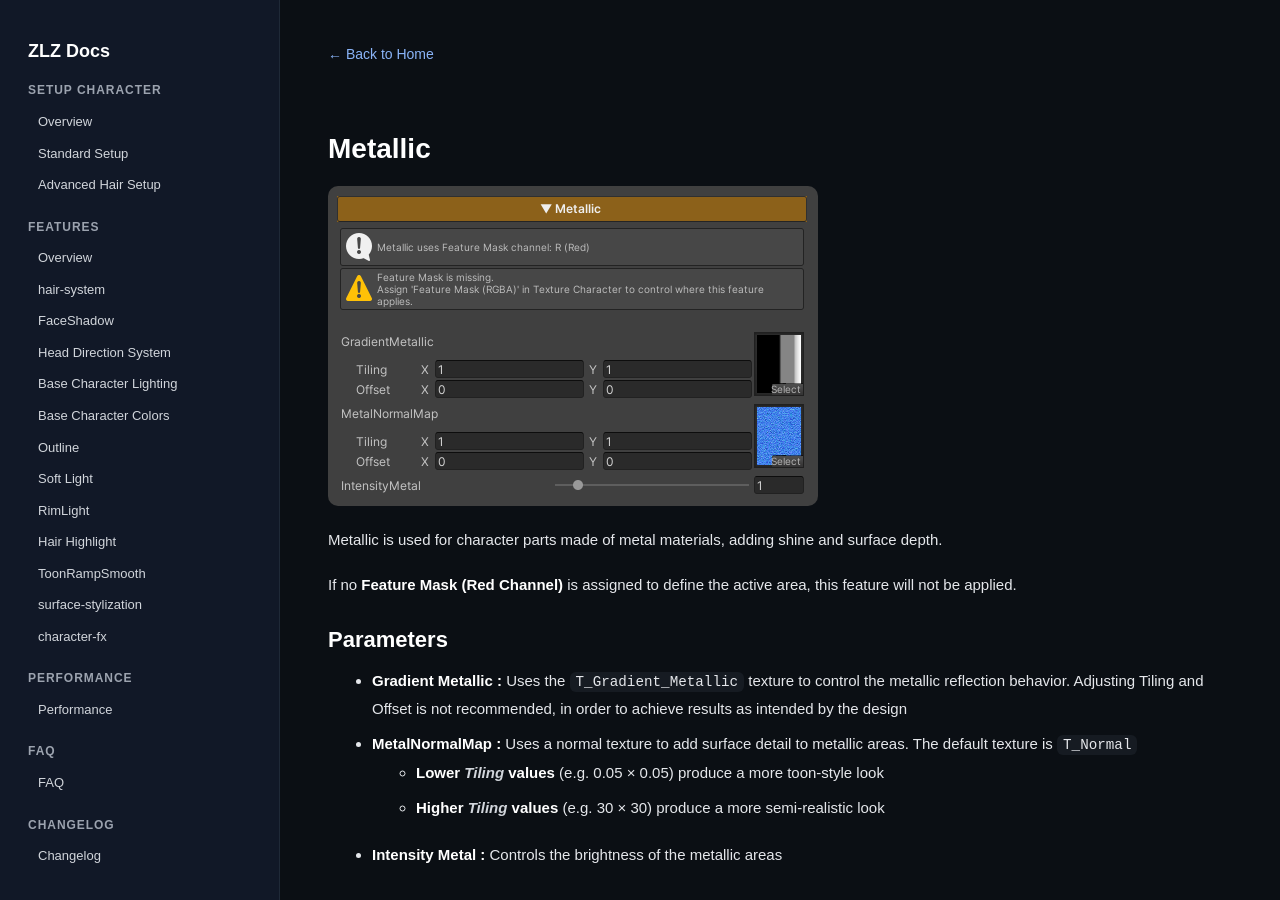
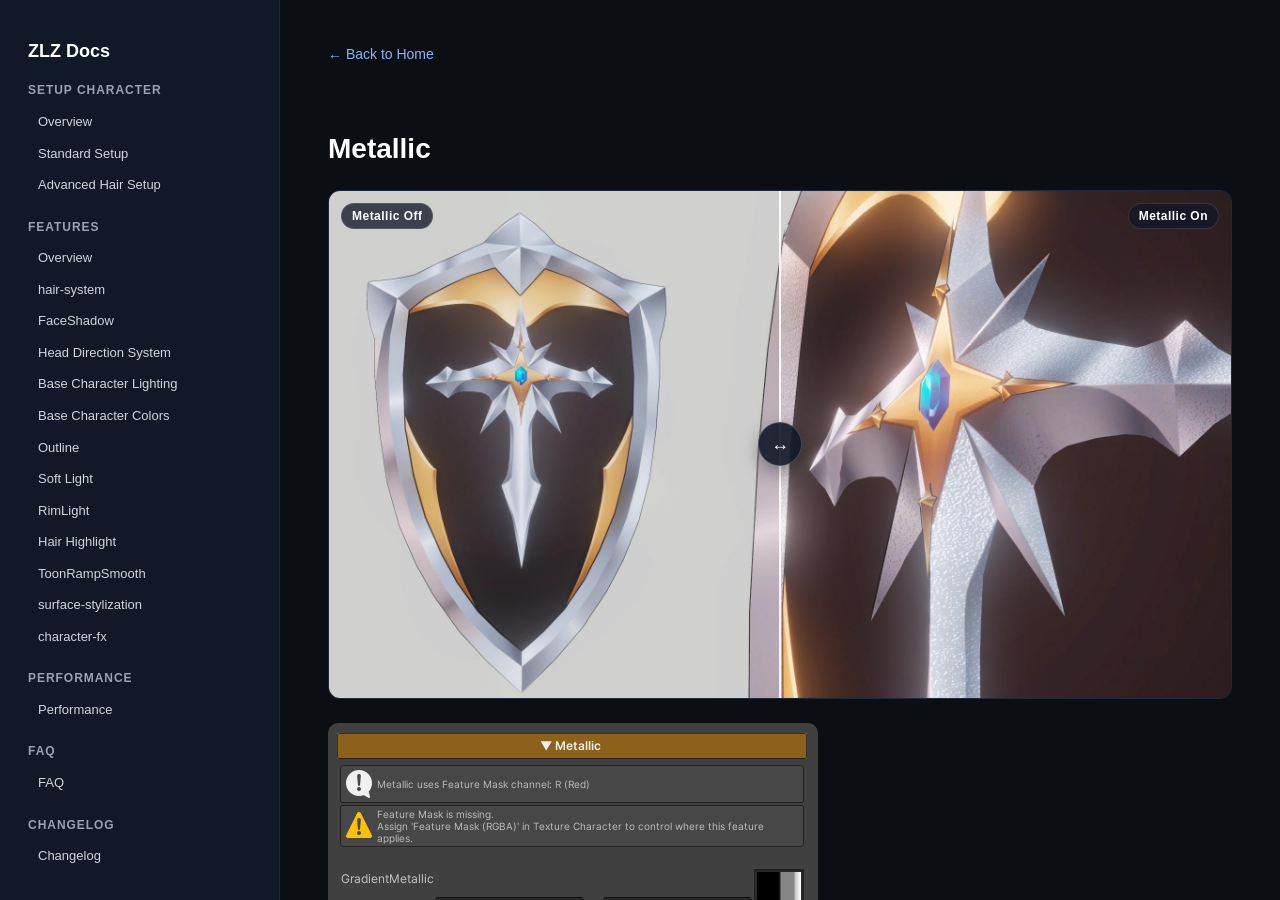
Before and after one commit to zlz-studio/zlz-studio.github.io, a Jekyll site: the page built from features/Metallic/index.md, in a window 1280 px wide and 900 px high. Built offline with Jekyll 4.4.1, drawn with Linux system fonts in a browser that asks for light colours.

Commit message:
Update index.md

```diff
--- a/features/Metallic/index.md
+++ b/features/Metallic/index.md
@@ -4,6 +4,21 @@ title: Metallic
 ---
 
 ## Metallic
+
+<div class="compare-container">
+  <div class="compare-base">
+    <img src="../Metallic/Metallic_Off.jpg" alt="Metallic_Off">
+  </div>
+
+  <div class="compare-overlay">
+    <img src="../Metallic/Metallic_On.jpg" alt="Metallic_On">
+  </div>
+
+  <div class="compare-handle"></div>
+
+  <div class="compare-label before">Metallic Off</div>
+  <div class="compare-label after">Metallic On</div>
+</div>
 
 ![metallic](../images/metallic.png)
 
```
